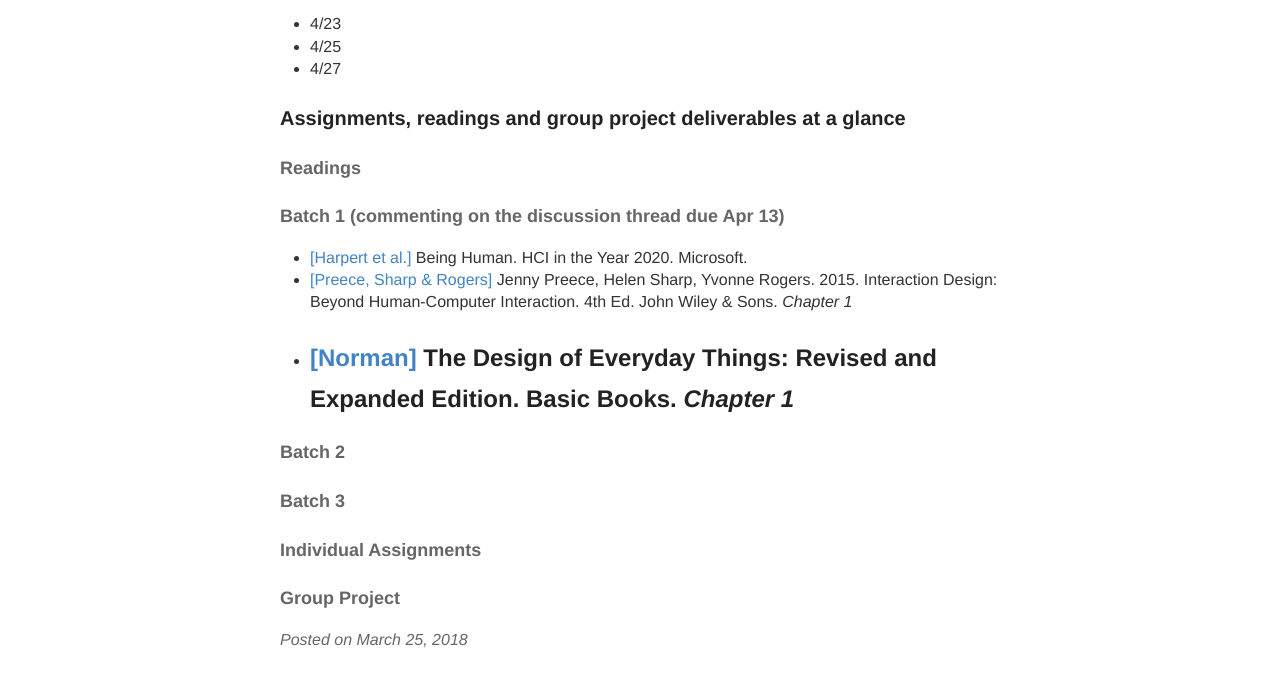
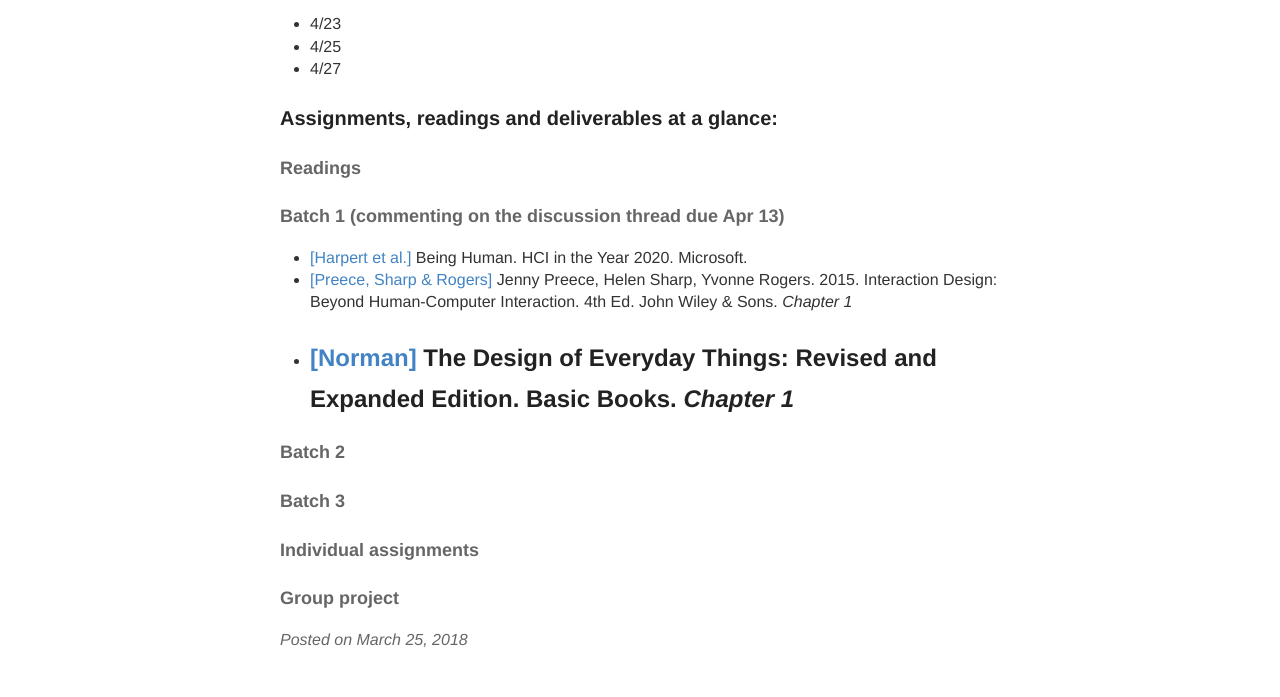
Before and after one commit to hciwang/hciwang.github.io, a Jekyll site: the page built from _posts/2018-3-25-lectures.md, in a window 1280 px wide. Shown: the part 1013-1710 px from the top of the page. Built offline with Jekyll 4.4.1, drawn with Linux system fonts in a browser that asks for light colours.

Commit message:
Update 2018-3-25-lectures.md

```diff
--- a/_posts/2018-3-25-lectures.md
+++ b/_posts/2018-3-25-lectures.md
@@ -43,7 +43,7 @@ Week 4
 - 4/27
 
 
-### Assignments, readings and group project deliverables at a glance
+### Assignments, readings and deliverables at a glance:
 
 #### Readings
 #### Batch 1 (commenting on the discussion thread due Apr 13)
@@ -55,6 +55,6 @@ Week 4
 #### Batch 2
 #### Batch 3
 
-#### Individual Assignments
+#### Individual assignments
 
-#### Group Project
+#### Group project
```
